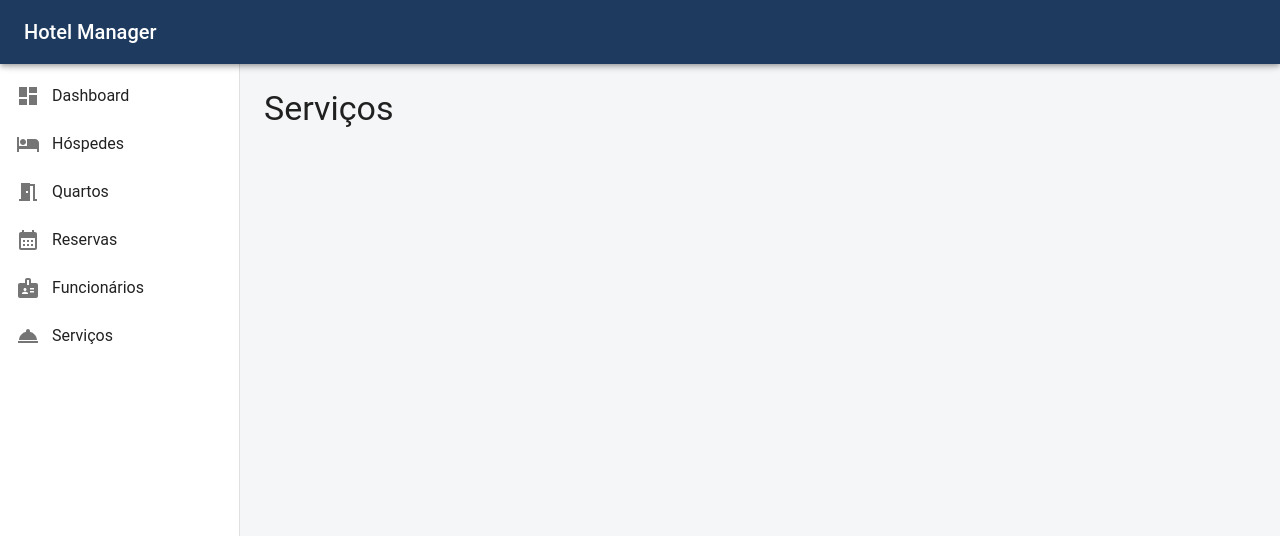
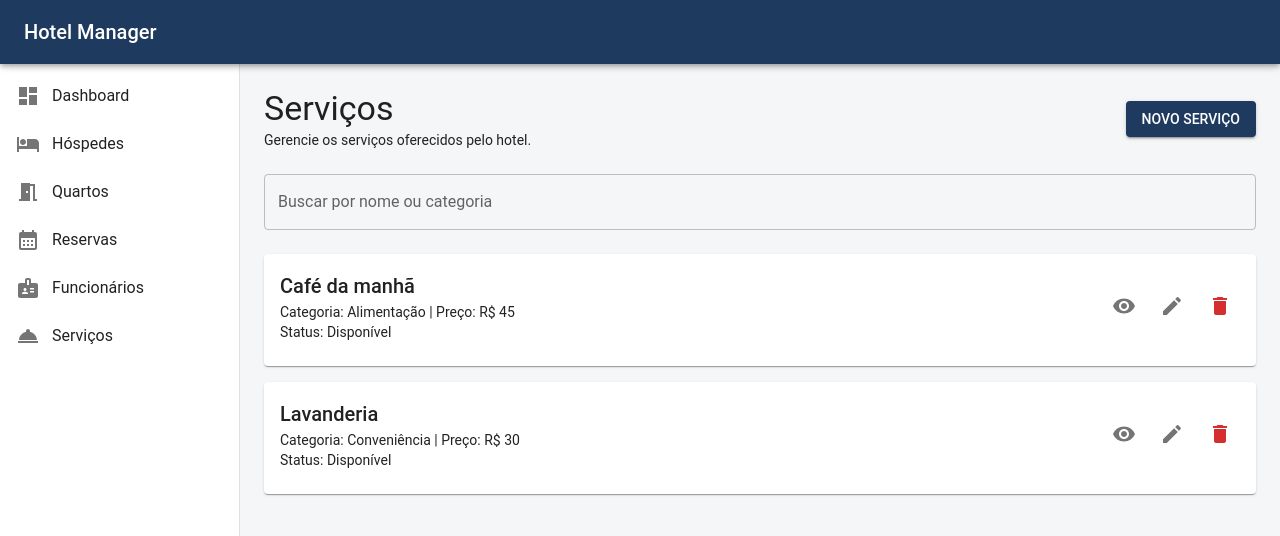
Before and after one commit to ericfariaspinheiro/hotel-system-cefet, a React (Vite) app: page /servicos in a window 1280 px wide. Shown: the top 536 px of the page. Built offline with nearby package versions, Linux system fonts and the light colour scheme.

Commit message:
feat: add service CRUD page

```diff
--- /dev/null
+++ b/src/modules/servicos/ServicosPage.tsx
@@ -0,0 +1,309 @@
+import { useState } from 'react';
+import {
+  Box,
+  Button,
+  Card,
+  CardContent,
+  Dialog,
+  DialogActions,
+  DialogContent,
+  DialogTitle,
+  FormControlLabel,
+  IconButton,
+  Stack,
+  Switch,
+  TextField,
+  Typography,
+} from '@mui/material';
+
+import DeleteIcon from '@mui/icons-material/Delete';
+import EditIcon from '@mui/icons-material/Edit';
+import VisibilityIcon from '@mui/icons-material/Visibility';
+
+import { servicosMock } from '../../data/mockData';
+import type { Servico } from '../../types/hotel';
+
+const emptyServico: Omit<Servico, 'id'> = {
+  nome: '',
+  descricao: '',
+  preco: 0,
+  disponivel: true,
+  categoria: '',
+};
+
+export function ServicosPage() {
+  const [servicos, setServicos] = useState<Servico[]>(servicosMock);
+  const [search, setSearch] = useState('');
+  const [openForm, setOpenForm] = useState(false);
+  const [openDetails, setOpenDetails] = useState(false);
+  const [selectedServico, setSelectedServico] = useState<Servico | null>(null);
+  const [formData, setFormData] = useState<Omit<Servico, 'id'>>(emptyServico);
+
+  const filteredServicos = servicos.filter(
+    servico =>
+      servico.nome.toLowerCase().includes(search.toLowerCase()) ||
+      servico.categoria.toLowerCase().includes(search.toLowerCase())
+  );
+
+  function handleOpenCreate() {
+    setSelectedServico(null);
+    setFormData(emptyServico);
+    setOpenForm(true);
+  }
+
+  function handleOpenEdit(servico: Servico) {
+    setSelectedServico(servico);
+    setFormData({
+      nome: servico.nome,
+      descricao: servico.descricao,
+      preco: servico.preco,
+      disponivel: servico.disponivel,
+      categoria: servico.categoria,
+    });
+    setOpenForm(true);
+  }
+
+  function handleCloseForm() {
+    setOpenForm(false);
+    setSelectedServico(null);
+    setFormData(emptyServico);
+  }
+
+  function handleSave() {
+    if (selectedServico) {
+      setServicos(currentServicos =>
+        currentServicos.map(servico =>
+          servico.id === selectedServico.id
+            ? { ...servico, ...formData }
+            : servico
+        )
+      );
+    } else {
+      const newServico: Servico = {
+        id: Date.now(),
+        ...formData,
+      };
+
+      setServicos(currentServicos => [...currentServicos, newServico]);
+    }
+
+    handleCloseForm();
+  }
+
+  function handleDelete(id: number) {
+    const confirmDelete = window.confirm(
+      'Tem certeza que deseja excluir este serviço?'
+    );
+
+    if (!confirmDelete) return;
+
+    setServicos(currentServicos =>
+      currentServicos.filter(servico => servico.id !== id)
+    );
+  }
+
+  function handleOpenDetails(servico: Servico) {
+    setSelectedServico(servico);
+    setOpenDetails(true);
+  }
+
+  function handleCloseDetails() {
+    setOpenDetails(false);
+    setSelectedServico(null);
+  }
+
+  function handleChange(
+    field: keyof Omit<Servico, 'id'>,
+    value: string | number | boolean
+  ) {
+    setFormData(currentData => ({
+      ...currentData,
+      [field]: value,
+    }));
+  }
+
+  return (
+    <Box>
+      <Stack
+        direction="row"
+        sx={{
+          justifyContent: 'space-between',
+          alignItems: 'center',
+          mb: 3,
+        }}
+      >
+        <Box>
+          <Typography variant="h4">Serviços</Typography>
+          <Typography variant="body2" color="text.secondary">
+            Gerencie os serviços oferecidos pelo hotel.
+          </Typography>
+        </Box>
+
+        <Button variant="contained" onClick={handleOpenCreate}>
+          Novo serviço
+        </Button>
+      </Stack>
+
+      <TextField
+        fullWidth
+        label="Buscar por nome ou categoria"
+        value={search}
+        onChange={event => setSearch(event.target.value)}
+        sx={{ mb: 3 }}
+      />
+
+      <Stack spacing={2}>
+        {filteredServicos.map(servico => (
+          <Card key={servico.id}>
+            <CardContent>
+              <Stack
+                direction="row"
+                sx={{
+                  justifyContent: 'space-between',
+                  alignItems: 'center',
+                }}
+              >
+                <Box>
+                  <Typography variant="h6">{servico.nome}</Typography>
+
+                  <Typography variant="body2" color="text.secondary">
+                    Categoria: {servico.categoria} | Preço: R$ {servico.preco}
+                  </Typography>
+
+                  <Typography variant="body2" color="text.secondary">
+                    Status: {servico.disponivel ? 'Disponível' : 'Indisponível'}
+                  </Typography>
+                </Box>
+
+                <Stack direction="row" spacing={1}>
+                  <IconButton onClick={() => handleOpenDetails(servico)}>
+                    <VisibilityIcon />
+                  </IconButton>
+
+                  <IconButton onClick={() => handleOpenEdit(servico)}>
+                    <EditIcon />
+                  </IconButton>
+
+                  <IconButton
+                    color="error"
+                    onClick={() => handleDelete(servico.id)}
+                  >
+                    <DeleteIcon />
+                  </IconButton>
+                </Stack>
+              </Stack>
+            </CardContent>
+          </Card>
+        ))}
+      </Stack>
+
+      {filteredServicos.length === 0 && (
+        <Typography sx={{ mt: 3 }} color="text.secondary">
+          Nenhum serviço encontrado.
+        </Typography>
+      )}
+
+      <Dialog open={openForm} onClose={handleCloseForm} fullWidth maxWidth="sm">
+        <DialogTitle>
+          {selectedServico ? 'Editar serviço' : 'Cadastrar serviço'}
+        </DialogTitle>
+
+        <DialogContent>
+          <Stack spacing={2} sx={{ mt: 1 }}>
+            <TextField
+              label="Nome"
+              value={formData.nome}
+              onChange={event => handleChange('nome', event.target.value)}
+              fullWidth
+            />
+
+            <TextField
+              label="Categoria"
+              value={formData.categoria}
+              onChange={event => handleChange('categoria', event.target.value)}
+              fullWidth
+            />
+
+            <TextField
+              label="Preço"
+              type="number"
+              value={formData.preco}
+              onChange={event =>
+                handleChange('preco', Number(event.target.value))
+              }
+              fullWidth
+            />
+
+            <TextField
+              label="Descrição"
+              value={formData.descricao}
+              onChange={event => handleChange('descricao', event.target.value)}
+              fullWidth
+              multiline
+              rows={3}
+            />
+
+            <FormControlLabel
+              control={
+                <Switch
+                  checked={formData.disponivel}
+                  onChange={event =>
+                    handleChange('disponivel', event.target.checked)
+                  }
+                />
+              }
+              label="Serviço disponível"
+            />
+          </Stack>
+        </DialogContent>
+
+        <DialogActions>
+          <Button onClick={handleCloseForm}>Cancelar</Button>
+          <Button variant="contained" onClick={handleSave}>
+            Salvar
+          </Button>
+        </DialogActions>
+      </Dialog>
+
+      <Dialog
+        open={openDetails}
+        onClose={handleCloseDetails}
+        fullWidth
+        maxWidth="sm"
+      >
+        <DialogTitle>Detalhes do serviço</DialogTitle>
+
+        <DialogContent>
+          {selectedServico && (
+            <Stack spacing={1} sx={{ mt: 1 }}>
+              <Typography>
+                <strong>Nome:</strong> {selectedServico.nome}
+              </Typography>
+
+              <Typography>
+                <strong>Categoria:</strong> {selectedServico.categoria}
+              </Typography>
+
+              <Typography>
+                <strong>Preço:</strong> R$ {selectedServico.preco}
+              </Typography>
+
+              <Typography>
+                <strong>Status:</strong>{' '}
+                {selectedServico.disponivel ? 'Disponível' : 'Indisponível'}
+              </Typography>
+
+              <Typography>
+                <strong>Descrição:</strong> {selectedServico.descricao}
+              </Typography>
+            </Stack>
+          )}
+        </DialogContent>
+
+        <DialogActions>
+          <Button onClick={handleCloseDetails}>Fechar</Button>
+        </DialogActions>
+      </Dialog>
+    </Box>
+  );
+}
--- a/src/routes/AppRoutes.tsx
+++ b/src/routes/AppRoutes.tsx
@@ -6,7 +6,7 @@ import { HospedesPage } from '../modules/hospedes/HospedesPage';
 import { QuartosPage } from '../modules/quartos/QuartosPage';
 import { Reservas } from '../pages/Reservas';
 import { FuncionariosPage } from '../modules/funcionarios/FuncionariosPage';
-import { Servicos } from '../pages/Servicos';
+import { ServicosPage } from '../modules/servicos/ServicosPage';
 
 export function AppRoutes() {
   return (
@@ -18,7 +18,7 @@ export function AppRoutes() {
           <Route path="/quartos" element={<QuartosPage />} />
           <Route path="/reservas" element={<Reservas />} />
           <Route path="/funcionarios" element={<FuncionariosPage />} />
-          <Route path="/servicos" element={<Servicos />} />
+          <Route path="/servicos" element={<ServicosPage />} />
         </Route>
       </Routes>
     </BrowserRouter>
```
